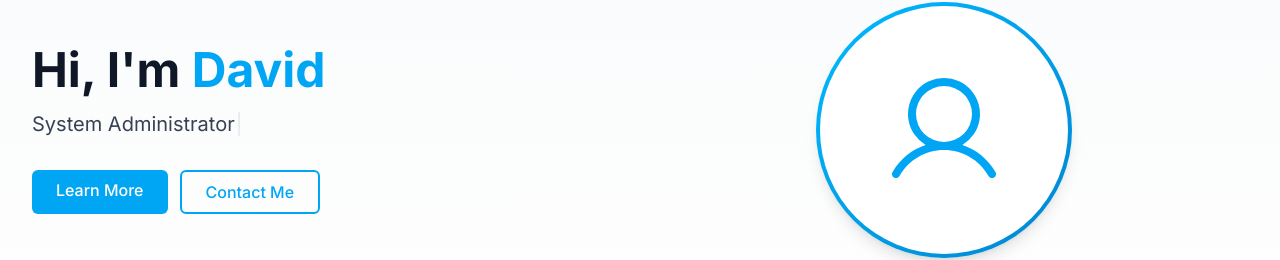
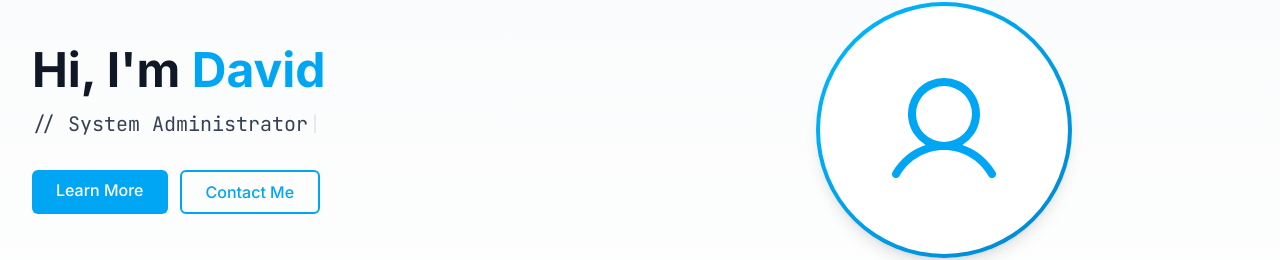
Before and after one commit to cseri502/portfolio, a Vue app: page / in a window 1280 px wide. Shown: the part 158-418 px from the top of the page. Built offline with nearby package versions, Linux system fonts and the light colour scheme; no server answers.

Commit message:
Edit fonts

```diff
--- a/src/data/skills.json
+++ b/src/data/skills.json
@@ -24,7 +24,6 @@
         { "name": "Go", "icon": "devicon:go-wordmark", "category": 2 },
         { "name": "Python", "icon": "vscode-icons:file-type-python", "category": 2 },
         { "name": "ASP.NET", "icon": "logos:dotnet", "category": 2 },
-        { "name": "Node.JS", "icon": "logos:nodejs-icon", "category": 2 },
 
         { "name": "MongoDB", "icon": "vscode-icons:file-type-mongo", "category": 3 },
         { "name": "MySQL", "icon": "logos:mysql", "category": 3 },
--- a/src/style.css
+++ b/src/style.css
@@ -1,10 +1,12 @@
 @import url('https://fonts.googleapis.com/css2?family=Inter:ital,opsz,wght@0,14..32,100..900;1,14..32,100..900&display=swap');
+@import url('https://fonts.googleapis.com/css2?family=JetBrains+Mono:ital,wght@0,100..800;1,100..800&display=swap');
 @import "tailwindcss";
 
 @custom-variant dark (&:where([data-theme=dark], [data-theme=dark] *));
 
 @theme {
     --font-inter: 'Inter', sans-serif;
+    --font-mono: 'JetBrains Mono', monospace;
 
     --ease-fluid: cubic-bezier(0.3, 0, 0, 1);
 }
@@ -46,7 +48,7 @@ body {
 }
 
 .btn-outline {
-    @apply border-2 border-sky-500 text-sky-500 hover:bg-sky-500 hover:text-white;
+    @apply border-2 border-sky-500 text-sky-500 hover:bg-sky-500/25 hover:text-sky-400;
 }
 
 .card {
--- a/src/views/Home.vue
+++ b/src/views/Home.vue
@@ -91,8 +91,8 @@ const displayedCertifications = computed(() => {
             <h1 class="text-4xl md:text-5xl font-bold mb-4 text-gray-900 dark:text-white">
               {{ t.hero.greeting }} <span class="text-sky-500">{{ t.hero.name }}</span>
             </h1>
-            <p class="text-xl text-gray-700 dark:text-gray-300 mb-8">
-              <span id="role-span"></span>
+            <p class="text-xl font-mono text-gray-700 dark:text-gray-300 mb-8">
+              &#47;&#47; <span id="role-span"></span>
             </p>
             <div class="flex flex-wrap gap-3">
               <a href="#about" class="btn btn-primary">{{ t.hero.learnMore }}</a>
```
